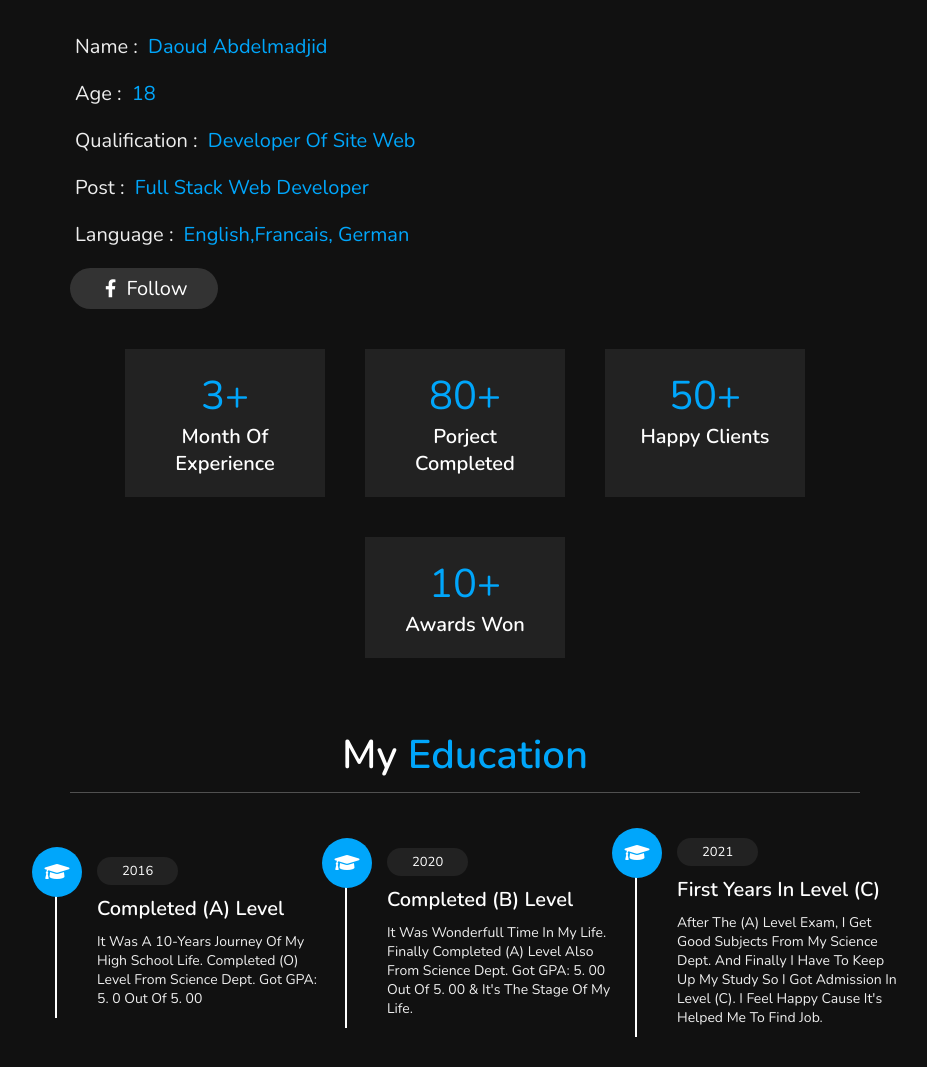
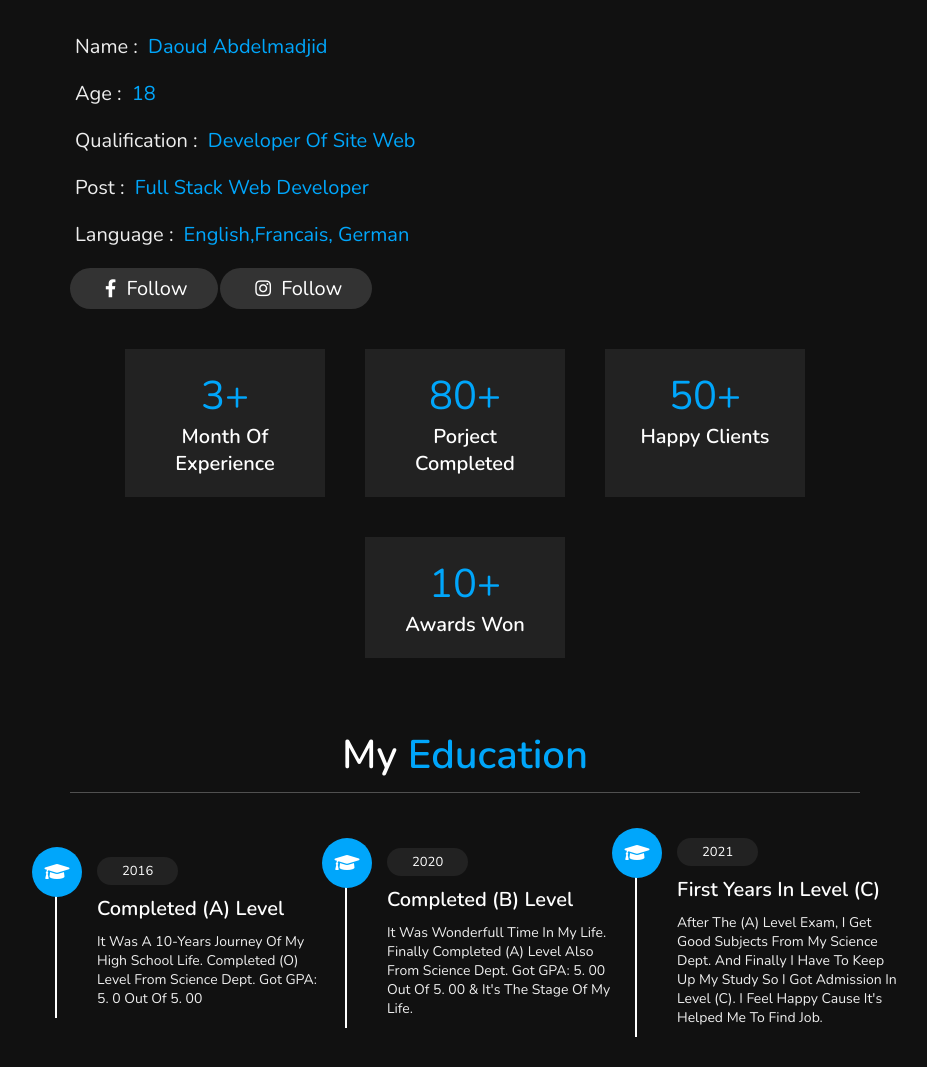
Before and after one commit to daoudabdelmadjid/Portfolio, a plain HTML site: page index.html in a window 1280 px wide. Shown: the part 892-1959 px from the top of the page, without its empty margins (350-1277 px from the left). Drawn offline with nearby package versions, Linux system fonts and the light colour scheme.

Commit message:
Update index.html

```diff
--- a/index.html
+++ b/index.html
@@ -71,6 +71,7 @@
         <h3> <span> post : </span> Full Stack Web Developer </h3>
         <h3> <span> language : </span> English,Francais, German </h3>
         <a href="https://www.facebook.com/profile.php?id=61550647650293"><button class="btn"><i class="fab fa-facebook-f"></i> Follow </button></a>
+        <a href="https://www.instagram.com/daoud.madjid.005/"><button class="btn"><i class="fab fa-instagram"></i> Follow </button></a>
     </div>
 
     <div class="counter">
```
